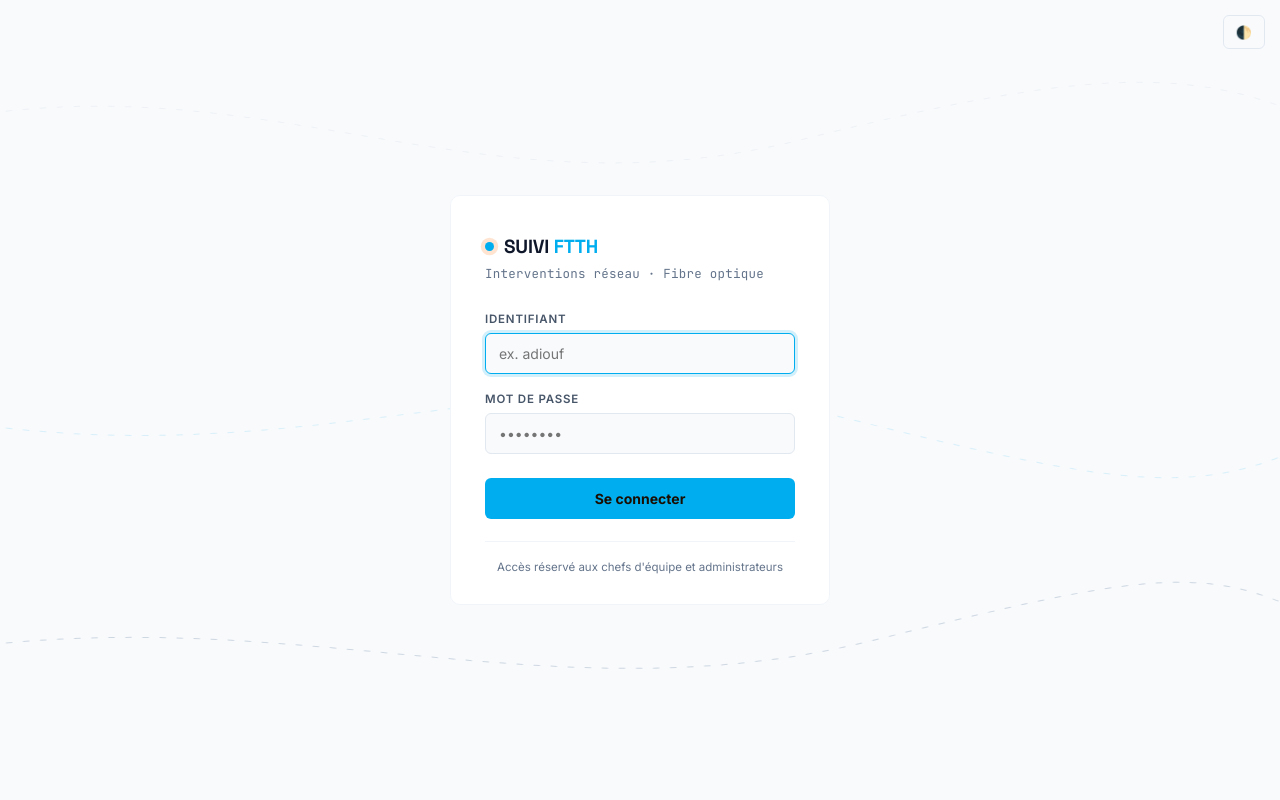
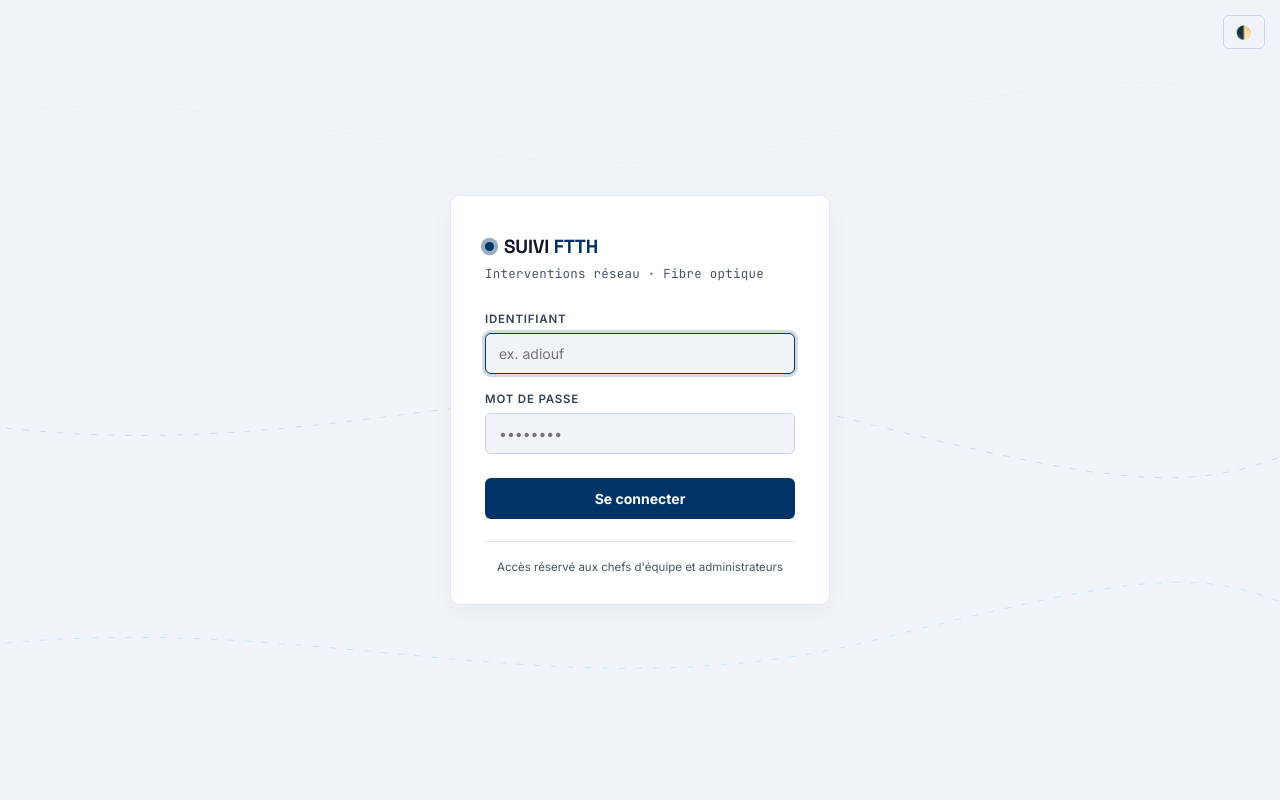
Before and after one commit to laurentmd5/sse-report, a Flask app: a page that uses app/templates/base.html in a window 1280 px wide. Run offline with Flask 3, Linux system fonts and the light colour scheme.

Commit message:
style: Enhance light theme contrast and colors

```diff
--- a/app/static/css/style.css
+++ b/app/static/css/style.css
@@ -1,29 +1,31 @@
 @import url('https://fonts.googleapis.com/css2?family=Space+Grotesk:wght@500;600;700&family=Inter:wght@400;500;600;700&family=JetBrains+Mono:wght@400;500;600;700&display=swap');
 
 :root{
-  /* Thème Clair par défaut */
-  --bg-void: #F8FAFC;
+  /* Thème Clair par défaut - Contrasté et pro */
+  --bg-void: #F0F4F8; /* Gris-bleu très léger pour détacher les cartes */
   --bg-surface: #FFFFFF;
-  --bg-surface-2: #F1F5F9;
+  --bg-surface-2: #FFFFFF; /* Pour avoir des inputs bien blancs */
   --bg-surface-3: #E2E8F0;
-  --border: #E2E8F0;
-  --border-soft: #F1F5F9;
+  --border: #CBD5E1; /* Bordures plus définies */
+  --border-soft: #E2E8F0;
   --text-primary: #0F172A;
-  --text-secondary: #475569;
-  --text-tertiary: #64748B;
+  --text-secondary: #334155;
+  --text-tertiary: #475569;
 
-  /* NETSYSTEME - Bleu Clair (Cyan) - Accent principal */
-  --signal: #00AEEF;
-  --signal-dim: #E0F7FF;
-  --signal-glow: rgba(0, 174, 239, 0.18);
+  /* NETSYSTEME - Bleu Foncé (Action Principale, Fort contraste) */
+  --signal: #003366;
+  --signal-dim: #E6F0FA;
+  --signal-glow: rgba(0, 51, 102, 0.18);
+  --btn-text: #FFFFFF; /* Texte du bouton en blanc sur fond sombre */
 
-  /* NETSYSTEME - Bleu Foncé - Accent secondaire */
-  --fiber: #003366;
-  --fiber-dim: #E0EFFF;
-  --fiber-glow: rgba(0, 51, 102, 0.18);
+  /* NETSYSTEME - Bleu Clair / Cyan (Secondaire, Vibrance) */
+  --fiber: #00AEEF;
+  --fiber-dim: #E0F7FF;
+  --fiber-glow: rgba(0, 174, 239, 0.18);
+  --fiber-text: #0B0F14;
 
-  --danger: #F0546B;
-  --warn: #F2B84B;
+  --danger: #E3000F; /* Rouge Netsysteme */
+  --warn: #F59E0B;
   --radius: 10px;
   --radius-sm: 6px;
   font-family: 'Inter', sans-serif;
@@ -41,13 +43,17 @@
   --text-secondary: #8A97A8;
   --text-tertiary: #5C6779;
 
+  /* En mode sombre, le Bleu Clair ressort mieux comme action principale */
   --signal: #00AEEF;
   --signal-dim: #004b66;
   --signal-glow: rgba(0, 174, 239, 0.18);
+  --btn-text: #0B0F14; /* Texte foncé sur bouton cyan clair */
 
-  --fiber: #4DA6FF; /* Version plus claire du bleu foncé pour le mode sombre */
+  /* Et le bleu foncé s'éclaircit pour rester lisible */
+  --fiber: #4DA6FF;
   --fiber-dim: #002244;
   --fiber-glow: rgba(77, 166, 255, 0.18);
+  --fiber-text: #0B0F14;
 }
 
 *{box-sizing:border-box; margin:0; padding:0;}
@@ -124,8 +130,8 @@ body{
   padding:9px 20px;
   color:#0B0F14;
 }
-.bcbar.signal{background:linear-gradient(90deg, var(--signal), #FF9A4D);}
-.bcbar.fiber{background:linear-gradient(90deg, var(--fiber), #6EE7DA); color:#062421;}
+.bcbar.signal{background:var(--signal); color:var(--btn-text);}
+.bcbar.fiber{background:var(--fiber); color:var(--fiber-text);}
 .bcbar .seg{opacity:0.85;}
 .bcbar .sep{opacity:0.5;}
 .bcbar .seg.strong{opacity:1; font-weight:700;}
@@ -136,9 +142,9 @@ body{
   flex-shrink:0;
 }
 @keyframes pulseDot{
-  0%{box-shadow:0 0 0 0 rgba(255,122,26,0.5);}
-  70%{box-shadow:0 0 0 7px rgba(255,122,26,0);}
-  100%{box-shadow:0 0 0 0 rgba(255,122,26,0);}
+  0%{box-shadow:0 0 0 0 var(--signal);}
+  70%{box-shadow:0 0 0 7px transparent;}
+  100%{box-shadow:0 0 0 0 transparent;}
 }
 
 /* ================= SCREEN 1 — CONNEXION ================= */
@@ -150,13 +156,14 @@ body{
   border-radius:var(--radius);
   padding:38px 34px 30px;
   position:relative;
+  box-shadow: 0 10px 25px rgba(0,0,0,0.03);
 }
 .login-wordmark{
   display:flex; align-items:center; gap:10px; margin-bottom:6px;
 }
 .login-wordmark .dot{
   width:9px; height:9px; border-radius:50%; background:var(--signal);
-  box-shadow:0 0 0 0 rgba(255,122,26,0.5);
+  box-shadow:0 0 0 0 var(--signal);
   animation:pulseDot 2s ease-out infinite;
 }
 .login-wordmark .txt{
@@ -180,7 +187,7 @@ body{
 .field input:focus, .field select:focus{outline:none; border-color:var(--signal); box-shadow:0 0 0 3px var(--signal-glow);}
 .btn-primary{
   width:100%; padding:12px; border:none; border-radius:var(--radius-sm);
-  background:var(--signal); color:#1A0D02; font-weight:700; font-size:14px;
+  background:var(--signal); color:var(--btn-text); font-weight:700; font-size:14px;
   cursor:pointer; margin-top:6px; transition:filter .15s;
   font-family:'Inter', sans-serif; text-decoration: none; text-align: center; display: inline-block;
 }
@@ -325,7 +332,7 @@ table.data td.client{color:var(--text-primary); font-weight:500;}
 .val-actions{display:flex; align-items:center; gap:12px; margin-top:6px;}
 .btn-validate{
   flex:1; padding:13px; border:none; border-radius:var(--radius-sm);
-  background:var(--fiber); color:#062421; font-weight:700; font-size:14px; cursor:pointer;
+  background:var(--fiber); color:var(--fiber-text); font-weight:700; font-size:14px; cursor:pointer;
   font-family:'Inter', sans-serif; transition:filter .15s;
 }
 .btn-validate:hover{filter:brightness(1.08);}
@@ -354,7 +361,7 @@ table.data td.client{color:var(--text-primary); font-weight:500;}
 
 .panel{
   background:var(--bg-surface); border:1px solid var(--border-soft); border-radius:var(--radius);
-  padding:22px 24px; margin-bottom:22px;
+  padding:22px 24px; margin-bottom:22px; box-shadow: 0 10px 25px rgba(0,0,0,0.03);
 }
 .panel h3{font-family:'Space Grotesk', sans-serif; font-size:15px; font-weight:600; margin-bottom:20px;}
 .panel-header { display:flex; justify-content:space-between; align-items:baseline; margin-bottom:20px; }
```
